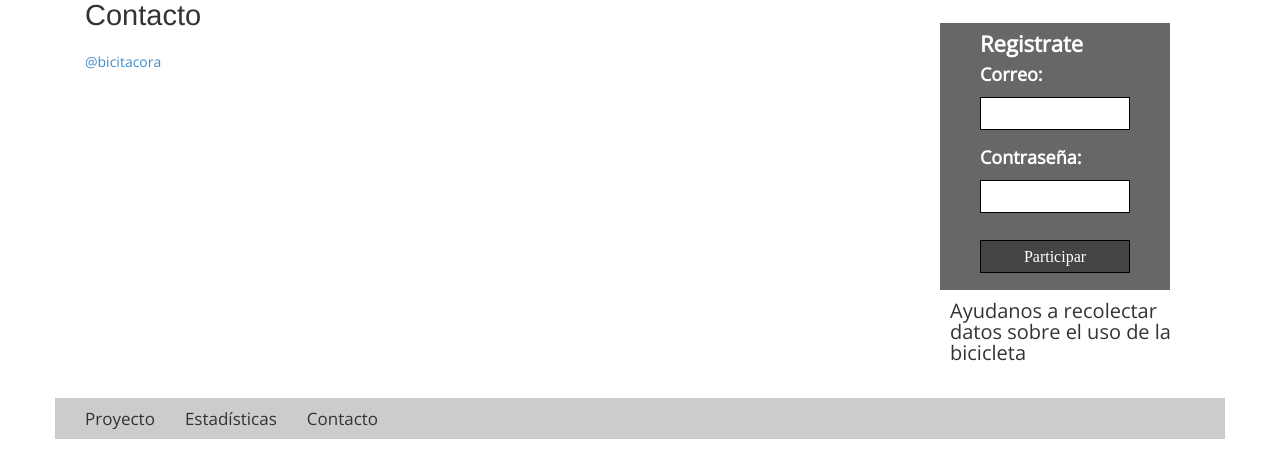
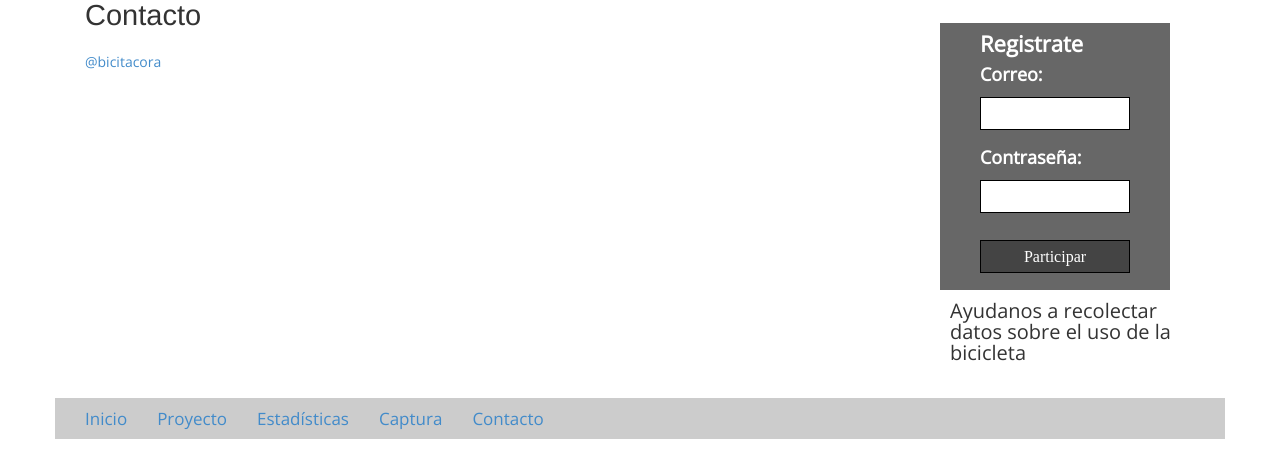
Before and after one commit to categulario/Bicitacora, a Django app: page /contacto in a window 1280 px wide. Shown: the part 342-800 px from the top of the page. Run offline with Django 3.2, Linux system fonts and the light colour scheme; parts of the project's set-up code (start-up, migrations or seed data) failed here and were passed over; some web fonts are replaced.

Commit message:
Modificacion en el footer

```diff
--- a/xbapp/static/xbapp/css/front.css
+++ b/xbapp/static/xbapp/css/front.css
@@ -58,13 +58,15 @@ body{
 	margin:0;
 	padding:0;
 }
-.navf li {
+.navf li a{
+	text-decoration: none;
 	margin:0;
 	padding:10px 15px 10px 15px;
 	font-size: 17px;
 	float:left;
 }
-.navf li:hover {
+.navf li a:hover {
+	text-decoration: none;
 	color:#000;
 	cursor: pointer
 }
--- a/xbapp/templates/xbapp/template.html
+++ b/xbapp/templates/xbapp/template.html
@@ -86,9 +86,21 @@
 		<div class="footer">
 			<div class="container">
 				<ul class="navf">
-					<li>Proyecto</li>
-				    <li>Estadísticas</li>
-					<li>Contacto</li>
+						<li>
+							<a href="{% url 'xbapp.views.inicio' %}">Inicio</a>
+						</li>
+						<li>
+							<a href="{% url 'xbapp.views.proyecto' %}">Proyecto</a>
+						</li>
+						<li>
+							<a href="{% url 'xbapp.views.estadisticas' %}">Estadísticas</a>
+						</li>
+						<li>
+							<a href="{% url 'xbapp.views.captura' %}">Captura</a>
+						</li>
+						<li>
+							<a href="{% url 'xbapp.views.contacto' %}">Contacto</a>
+						</li>
 				</ul>
 			</div>
 		</div>
```
